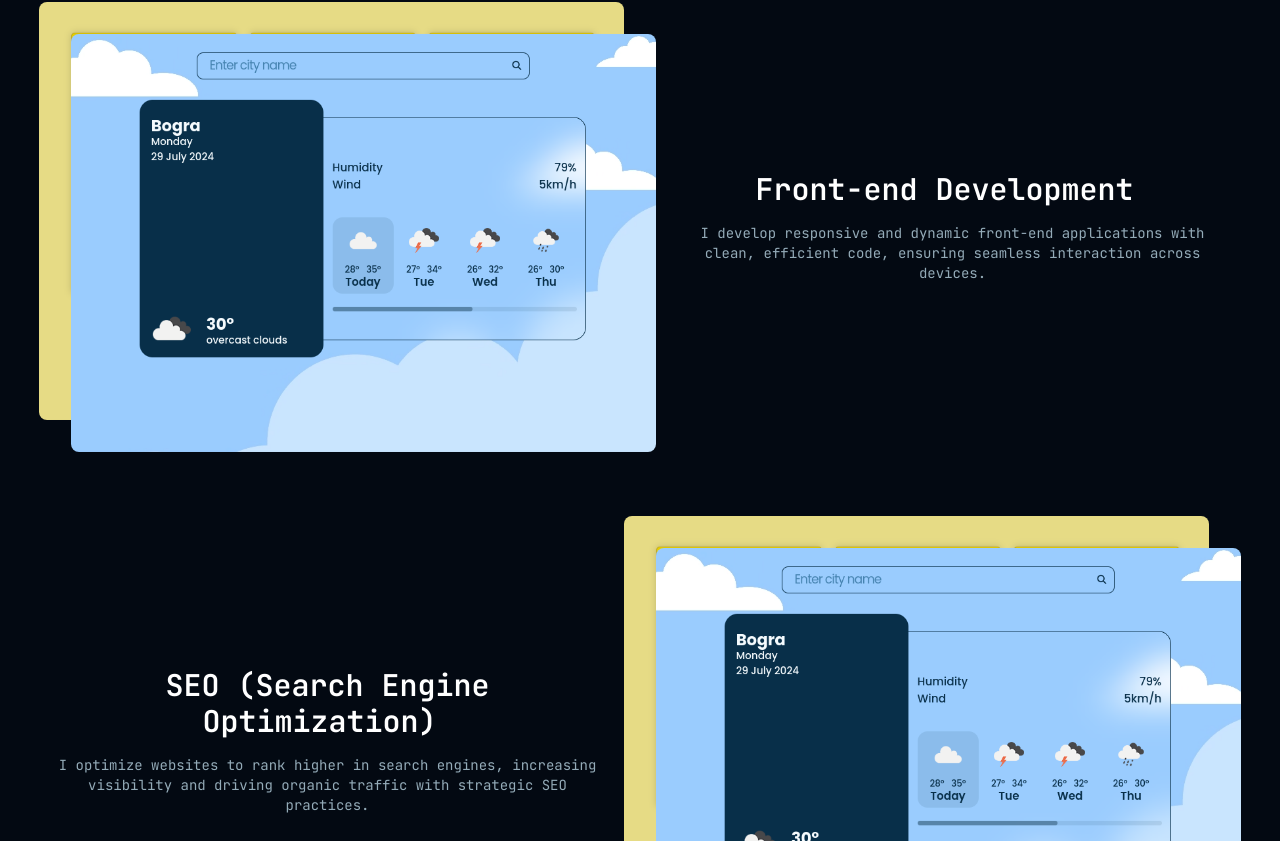
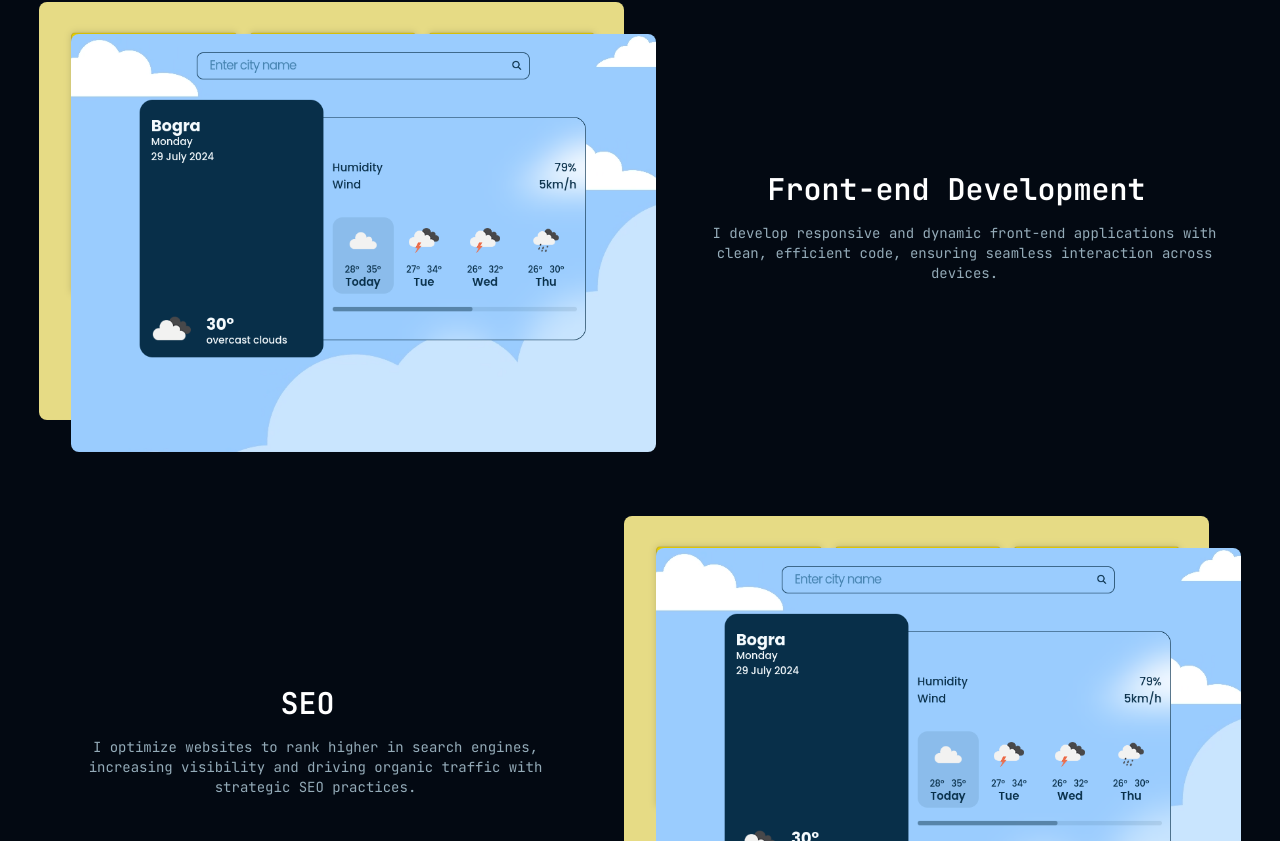
Before and after one commit to blckdrgn03/new-portfolio, a Next.js app: page / in a window 1280 px wide. Shown: the part 1679-2520 px from the top of the page. Built offline with nearby package versions, Linux system fonts and the light colour scheme.

Commit message:
completed services section

```diff
--- a/components/projects.jsx
+++ b/components/projects.jsx
@@ -8,7 +8,7 @@ export default function Projects() {
     return (
         <section id="projects" className="mx-auto pt-[1rem] mt-[4rem] md:mt-[6.5rem] lg:mt-[9rem] xl:pt-[2rem] xl:mt-[10.5rem]">
             <h1 className="container md:text-4xl text-white text-3xl lg:text-5xl font-bold text-center xl:text-left pb-4 xl:pb-8">Projects</h1>
-            <p className="container text-sm md:text-md lg:text-lg text-center xl:text-left">I&apos;ve built various frontend projects using React, Next.js, and Tailwind CSS, focusing on clean, responsive designs and functionality. Below are some of my recent works, showcasing my skills in creating intuitive and dynamic user experiences.</p>
+            <p className="container text-sm md:text-md lg:text-lg text-center mb-8 xl:text-left">I&apos;ve built various frontend projects using React, Next.js, and Tailwind CSS, focusing on clean, responsive designs and functionality. Below are some of my recent works, showcasing my skills in creating intuitive and dynamic user experiences.</p>
 
             <RealProjects />
         </section>
--- a/components/services.jsx
+++ b/components/services.jsx
@@ -1,7 +1,24 @@
 import Image from "next/image";
 import { FaArrowRight } from "react-icons/fa";
+import { motion } from "framer-motion";
+import { useState, useEffect } from "react";
 
 export default function Services() {
+    const [windowSize, setWindowSize] = useState(true);
+
+    useEffect(() => {
+        setWindowSize(window.innerWidth >= 1200);
+
+        const handleResize = () => {
+            setWindowSize(window.innerWidth >= 1200);
+        };
+
+        window.addEventListener('resize', handleResize);
+
+        return () => {
+            window.removeEventListener('resize', handleResize);
+        };
+    }, []);
     return (
         <section id="services" className="container mx-auto pt-[1rem] mt-[4rem] md:mt-[6.5rem] lg:mt-[9rem] xl:pt-[2rem] xl:mt-[10.5rem]">
             <h1 className="md:text-4xl text-white text-3xl lg:text-5xl font-bold text-center xl:text-left pb-4 xl:pb-8">Services</h1>
@@ -9,17 +26,25 @@ export default function Services() {
 
             <div className="">
                 {services.map((service) => {
-                    return <Service key={service.id} name={service.name} description={service.description} topImage={service.topImage} bottomImage={service.bottomImage} />
+                    return <Service isXlWindow={windowSize} key={service.id} name={service.name} description={service.description} topImage={service.topImage} bottomImage={service.bottomImage} />
                 })}
             </div>
         </section>
     );
 }
 
-const Service = ({ name, description, topImage, bottomImage }) => {
+const Service = ({ name, description, topImage, bottomImage, isXlWindow }) => {
+
     return (
-        <div className="flex pt-12 md:pt-16 xl:pt-24 flex-col-reverse odd:xl:flex-row even:xl:flex-row-reverse xl:justify-between xl:gap-10 items-center">
-            <div className="group/service shrink">
+        <div className="flex mx-auto pt-12 md:pt-16 xl:pt-24 xl:gap-16 flex-col-reverse odd:xl:flex-row even:xl:flex-row-reverse xl:justify-center items-center">
+            <motion.div
+                initial={isXlWindow ? (name != "Front-end Development" ? { marginRight: "-50%", opacity: 0 } : { marginLeft: "-50%", opacity: 0 }) : { bottom: "100px", opacity: 0 }}
+                whileInView={isXlWindow ? (name != "Front-end Development" ? { marginRight: "0px", opacity: 1 } : { marginLeft: "0px", opacity: 1 }) : { bottom: "0px", opacity: 1 }}
+                viewport={{ once: true }}
+                transition={{ duration: 0.75, delay: 0.25 }}
+
+                className="group/service z-full w-1/2 relative shrink"
+            >
                 <h2 className=" md:text-2xl text-white text-xl lg:text-3xl font-semibold text-center pb-2 xl:pb-4">
                     {name}
                     <a href="#contact">
@@ -27,11 +52,12 @@ const Service = ({ name, description, topImage, bottomImage }) => {
                     </a>
                 </h2>
                 <p className=" text-xs md:text-sm lg:text-md text-center">{description}</p>
-            </div>
+            </motion.div>
 
             <div className="relative group shrink-0 aspect-[7/5] w-[90%] xl:w-[50%] my-6 md:my-8 xl:my-0">
 
-                <div className="absolute group-hover:z-30 group-hover:brightness-100 tranition-top transition-left duration-500 brightness-90 -top-2 -left-2 right-2 bottom-2 md:-top-3 md:-left-3 md:right-3 md:bottom-3 xl:-top-4 xl:-left-4 xl:right-4 xl:bottom-4 group-hover:top-2 group-hover:left-2 group-hover:-bottom-2 group-hover:-right-2 md:group-hover:top-3 md:group-hover:left-3 md:group-hover:-bottom-3 md:group-hover:-right-3 xl:group-hover:top-4 xl:group-hover:left-4 xl:group-hover:-bottom-4 xl:group-hover:-right-4 rounded-[8px] overflow-hidden">
+                <motion.div initial={isXlWindow && { top: "0px", left: "0px",bottom: "0px", right: "0px" }} whileInView={isXlWindow && { top: "-16px", left: "-16px",bottom: "16px", right: "16px" }} viewport={isXlWindow && { once: true, margin: '-209px 0px 0px 0px'  }}
+                transition={isXlWindow && { duration: 0.5, delay: 1.25 }} className="absolute group-hover:z-30 group-hover:brightness-100 transition-all duration-500 brightness-90 -top-2 -left-2 right-2 bottom-2 md:-top-3 md:-left-3 md:right-3 md:bottom-3 xl:-top-4 xl:-left-4 xl:right-4 xl:bottom-4 group-hover:top-2 group-hover:left-2 group-hover:-bottom-2 group-hover:-right-2 md:group-hover:top-3 md:group-hover:left-3 md:group-hover:-bottom-3 md:group-hover:-right-3 xl:group-hover:top-4 xl:group-hover:left-4 xl:group-hover:-bottom-4 xl:group-hover:-right-4 md:delay-300 rounded-[8px] overflow-hidden">
                     <Image
                         src={bottomImage.src}
                         alt={bottomImage.alt}
@@ -39,8 +65,9 @@ const Service = ({ name, description, topImage, bottomImage }) => {
                         quality={100}
                         className="object-cover object-center"
                     />
-                </div>
-                <div className="rounded-[8px] group-hover:brightness-90 tranition-top transition-left group-hover:-top-2 group-hover:-left-2 md:top-3 md:left-3 md:-right-3 md:-bottom-3 duration-500 absolute group-hover:bottom-2 group-hover:right-2 z-20 top-2 left-2 -right-2 -bottom-2 overflow-hidden md:group-hover:-top-3  md:group-hover:-left-3 xl:group-hover:-top-4 xl:group-hover:-left-4 xl:group-hover:bottom-4 xl:group-hover:right-4 xl:top-4 xl:left-4 xl:-right-4 xl:-bottom-4 md:group-hover:bottom-3 md:group-hover:right-3">
+                </motion.div>
+                <motion.div initial={{ top: "0px", left: "0px",bottom: "0px", right: "0px" }} whileInView={{ top: "16px", left: "16px",bottom: "-16px", right: "-16px" }} viewport={{ once: true, margin: '-209px 0px 0px 0px' }}
+                transition={{ duration: 0.5, delay: 1.25 }} className="rounded-[8px] group-hover:brightness-90 transition-all group-hover:-top-2 group-hover:-left-2 md:top-3 md:left-3 md:-right-3 md:-bottom-3 duration-500 absolute group-hover:bottom-2 group-hover:right-2 z-20 top-2 left-2 -right-2 -bottom-2 overflow-hidden md:group-hover:-top-3 md:delay-300 md:group-hover:-left-3 xl:group-hover:-top-4 xl:group-hover:-left-4 xl:group-hover:bottom-4 xl:group-hover:right-4 xl:top-4 xl:left-4 xl:-right-4 xl:-bottom-4 md:group-hover:bottom-3 md:group-hover:right-3">
                     <Image
                         src={topImage.src}
                         alt={topImage.alt}
@@ -48,7 +75,7 @@ const Service = ({ name, description, topImage, bottomImage }) => {
                         quality={100}
                         className="object-cover object-center"
                     />
-                </div>
+                </motion.div>
             </div>
         </div>
     );
@@ -70,12 +97,10 @@ const services = [
         id: 2,
     },
     {
-        name: "SEO (Search Engine Optimization)",
+        name: "SEO",
         description: "I optimize websites to rank higher in search engines, increasing visibility and driving organic traffic with strategic SEO practices.",
         topImage: { alt: "SEO optimization with ranking and search analytics", src: "/weather.png" },
         bottomImage: { alt: "Website traffic analytics showing SEO improvement", src: "/todo.png" },
         id: 3,
     },
-
-
 ];
--- a/components/ui/typewriter-effect.jsx
+++ b/components/ui/typewriter-effect.jsx
@@ -92,21 +92,21 @@ export const TypewriterEffectSmooth = ({
       text: word.text.split(""),
     };
   });
-  const RenderShits = ({char}) => {
+  const RenderShits = ({char, anotherKey}) => {
     return (
-      <span>
+      <span key={anotherKey}>
                   {char}
       </span>
     )
   }
-  const RenderMoreShits = ({shit}) => {
+  function RenderMoreShits({ shit }) {
     return (
       <div className="inline-block">
-              {shit.text.map((char, index) => (
-                <RenderShits key={index} char={char} />
-              ))}
-            </div>
-    )
+        {shit.text.map((char, index) => (
+          <RenderShits key={index} anotherKey={index} char={char} />
+        ))}
+      </div>
+    );
   }
   const renderWords = () => {
     return (
--- a/lib/CountupOnVisible.jsx
+++ b/lib/CountupOnVisible.jsx
@@ -35,7 +35,7 @@ const CountUpOnVisible = ({ start, end, duration }) => {
   return (
     <div className='text-white' ref={countRef}>
       {isVisible && (
-        <CountUp delay={1} start={start} end={end} duration={4} />
+        <CountUp delay={1} start={start} end={end} duration={3} />
       )}
     </div>
   );
```
Also changed, not shown: 2 other files (tests, documents, lock files or other folders).
